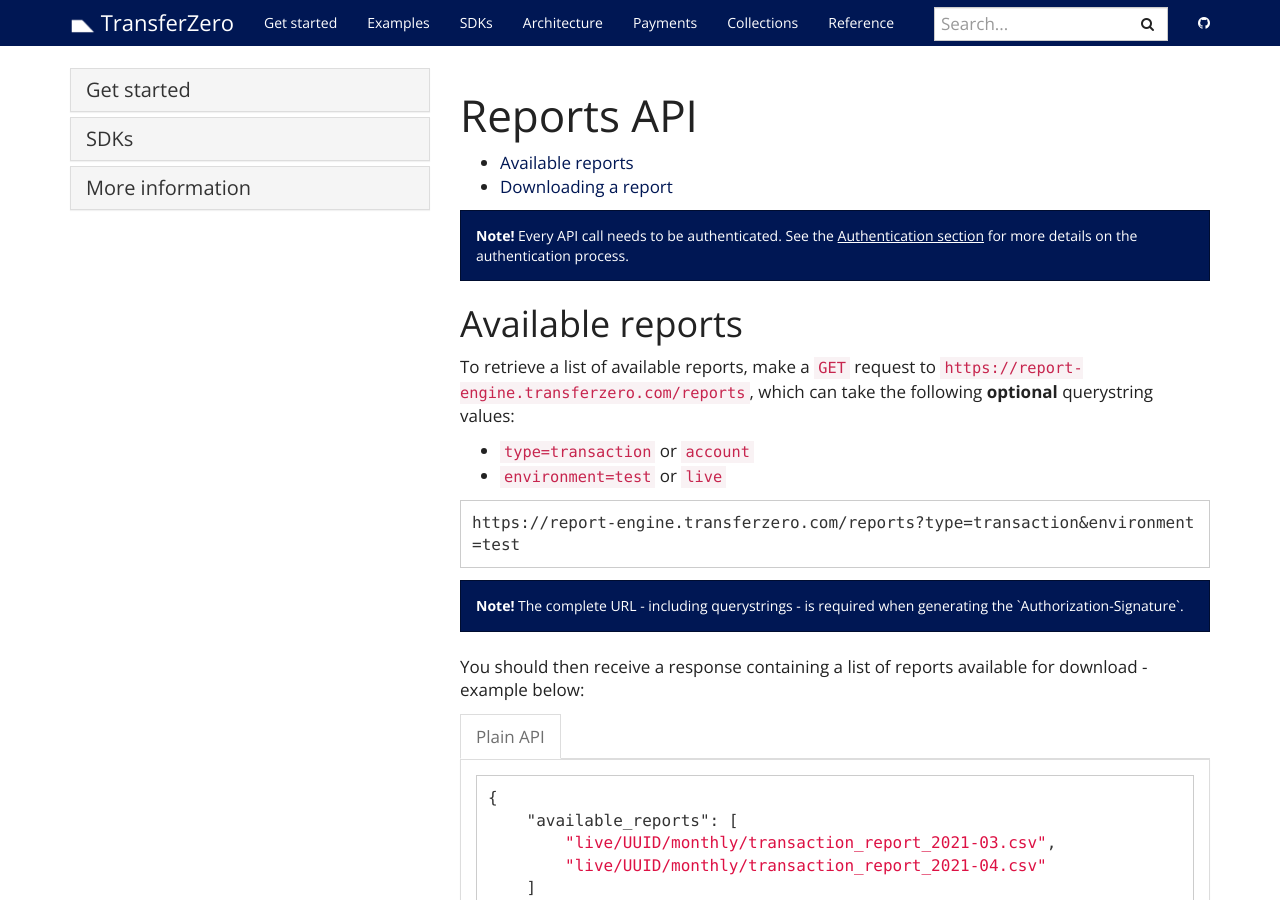
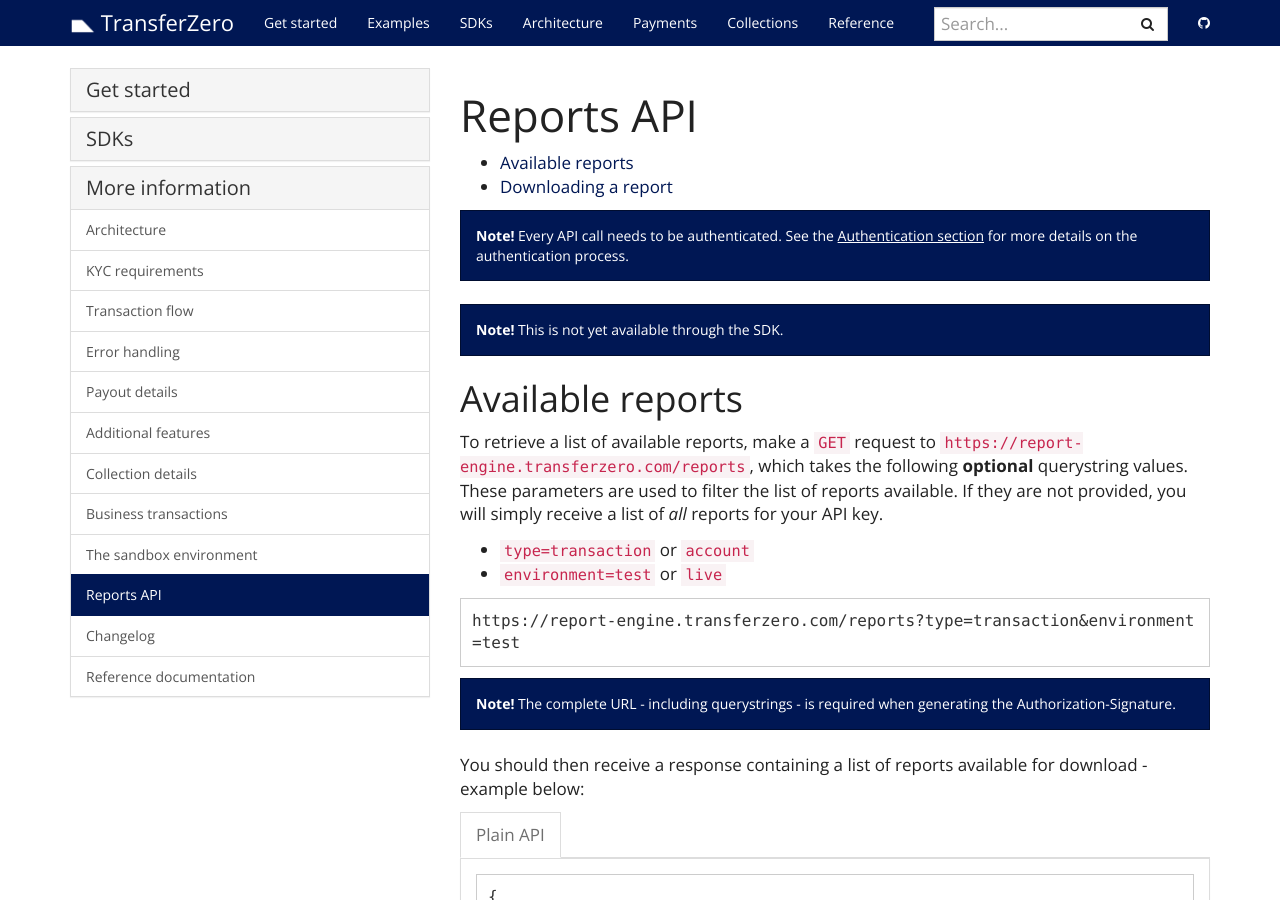
Before and after one commit to transferzero/api-documentation, a Jekyll site: the page built from _docs/reports.md, in a window 1280 px wide and 900 px high. Built offline with Jekyll 4.4.1, drawn with Linux system fonts in a browser that asks for light colours; nearby versions of some CDN libraries; comment, search, counter and statistics services are not loaded.

Commit message:
addressing review feedback

````diff
--- a/_data/docs.yml
+++ b/_data/docs.yml
@@ -26,5 +26,6 @@
     - collection-details
     - business-transactions
     - sandbox-testing
+    - reports-api
     - changelog
     - reference-documentation
--- a/_docs/reports.md
+++ b/_docs/reports.md
@@ -7,9 +7,10 @@
 {:toc}
 
 <div class="alert alert-info"><b>Note!</b> Every API call needs to be authenticated. See the <a href="{{ "/docs/authentication/" | prepend: site.baseurl }}" class="alert-link">Authentication section</a> for more details on the authentication process.</div>
+<div class="alert alert-info"><b>Note!</b> This is not yet available through the SDK.</div>
 
 ## Available reports
-To retrieve a list of available reports, make a `GET` request to `https://report-engine.transferzero.com/reports`, which can take the following **optional** querystring values:
+To retrieve a list of available reports, make a `GET` request to `https://report-engine.transferzero.com/reports`, which takes the following **optional** querystring values. These parameters are used to filter the list of reports available. If they are not provided, you will simply receive a list of _all_ reports for your API key.
 
 * `type=transaction` or `account`
 * `environment=test` or `live`
@@ -18,7 +19,7 @@
 https://report-engine.transferzero.com/reports?type=transaction&environment=test
 ```
 
-<div class="alert alert-info"><b>Note!</b> The complete URL - including querystrings - is required when generating the `Authorization-Signature`.</div>
+<div class="alert alert-info"><b>Note!</b> The complete URL - including querystrings - is required when generating the Authorization-Signature.</div>
 
 You should then receive a response containing a list of reports available for download - example below:
 
````
